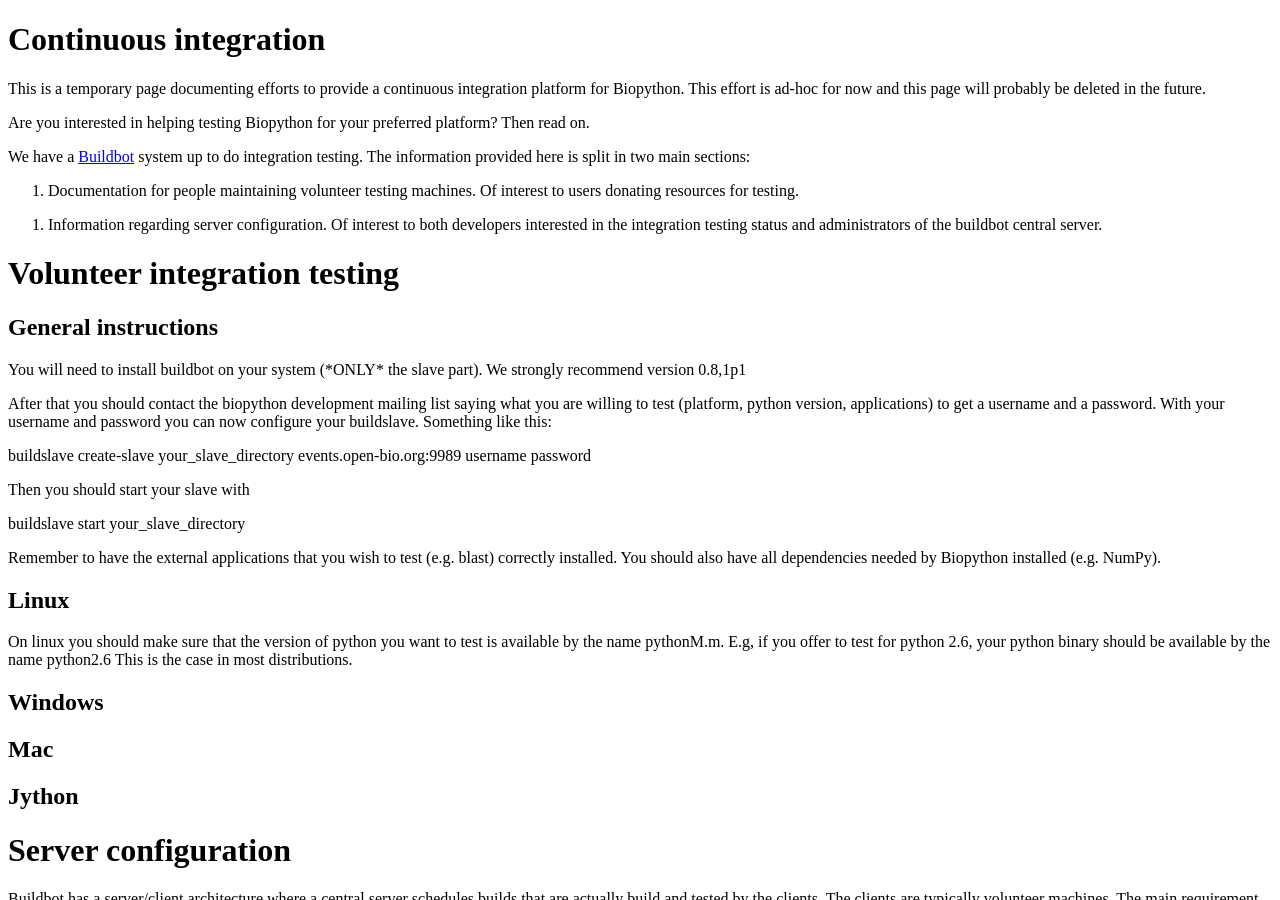
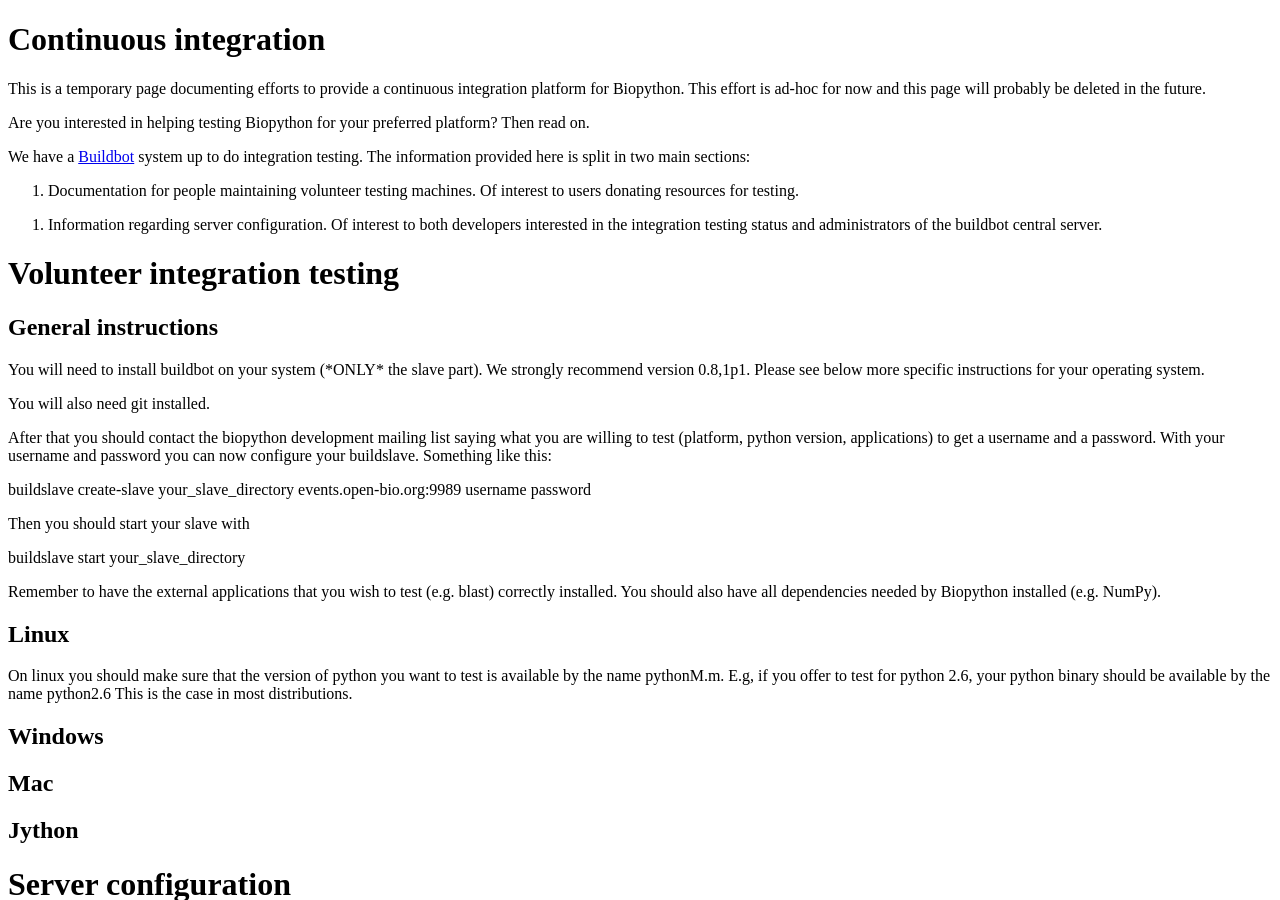
Before and after one commit to biopython/biopython.github.io, a Jekyll site: the page built from wiki/Continuous_integration.md, in a window 1280 px wide and 900 px high. Built offline with Jekyll 4.4.1, drawn with Linux system fonts in a browser that asks for light colours.

Commit message:
/* General instructions */

```diff
--- a/wiki/Continuous_integration.md
+++ b/wiki/Continuous_integration.md
@@ -30,7 +30,10 @@ General instructions
 --------------------
 
 You will need to install buildbot on your system (\*ONLY\* the slave
-part). We strongly recommend version 0.8,1p1
+part). We strongly recommend version 0.8,1p1. Please see below more
+specific instructions for your operating system.
+
+You will also need git installed.
 
 After that you should contact the biopython development mailing list
 saying what you are willing to test (platform, python version,
```
Also changed, not shown: 1 other file.
